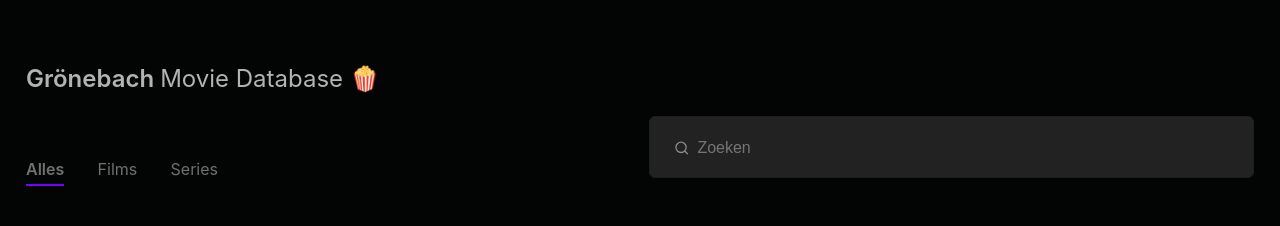
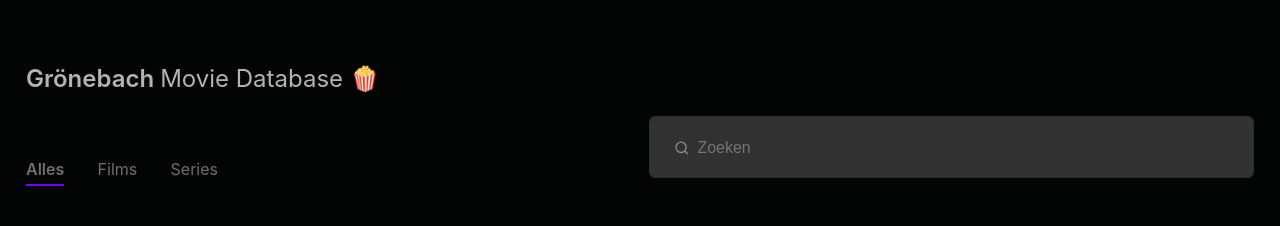
Before and after one commit to sgnilreutr/Gronebach-mdb, a React (Create React App) app: page / in a window 1280 px wide. Shown: the top 226 px of the page. Built offline with nearby package versions, Linux system fonts and the light colour scheme; no server answers; grey boxes are pictures that could not be loaded.

Commit message:
Update search color

```diff
--- a/src/components/SearchBar.scss
+++ b/src/components/SearchBar.scss
@@ -10,8 +10,8 @@
 	border-radius: 6px;
 	-webkit-backdrop-filter: blur(5px);
 	backdrop-filter: blur(5px);
-	border: solid 1px rgb(30, 30, 30);
-	background-color: #222;
+	border: solid 1px rgb(45, 45, 45);
+	background-color: rgb(50, 50, 50);
 	display: flex;
 	align-items: center;
 }
--- a/src/components/SearchBar.tsx
+++ b/src/components/SearchBar.tsx
@@ -35,7 +35,7 @@ const SearchBar: React.FC = () => {
         id="searchInput"
         onChange={(e) => onSearch(e.target.value)}
         autoFocus
-        style={{ backgroundColor: '#222' }}
+        style={{ backgroundColor: 'rgb(50, 50, 50)' }}
       />
     </form>
   )
```
